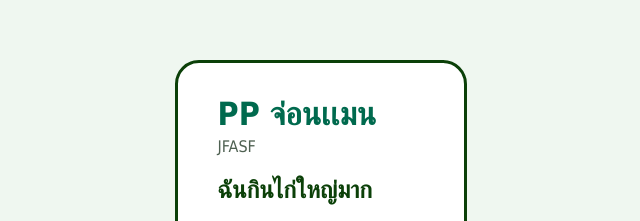
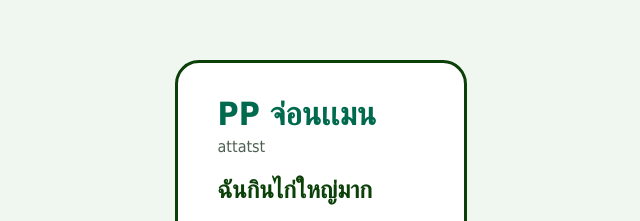
Before and after one commit to wisarut442006/OA, a plain HTML site: page my-profile/index.html in a window 1280 px wide. Shown: the part 180-401 px from the top of the page, 319-959 px from the left. Drawn offline with Linux system fonts and the light colour scheme.

Commit message:
Change tagline

```diff
--- a/my-profile/index.html
+++ b/my-profile/index.html
@@ -9,7 +9,7 @@
 <body>
   <main class="card">
     <h1>PP จ่อนเเมน</h1>
-    <p class="tagline">JFASF</p>
+    <p class="tagline">attatst</p>
 
     <h2>ฉันกินไก่ใหญ่มาก</h2>
     <p>เหนียวไก่ใส่ไข่ดาวพิเศษใส่ไข่จุกกรู๊ว</p>
```
